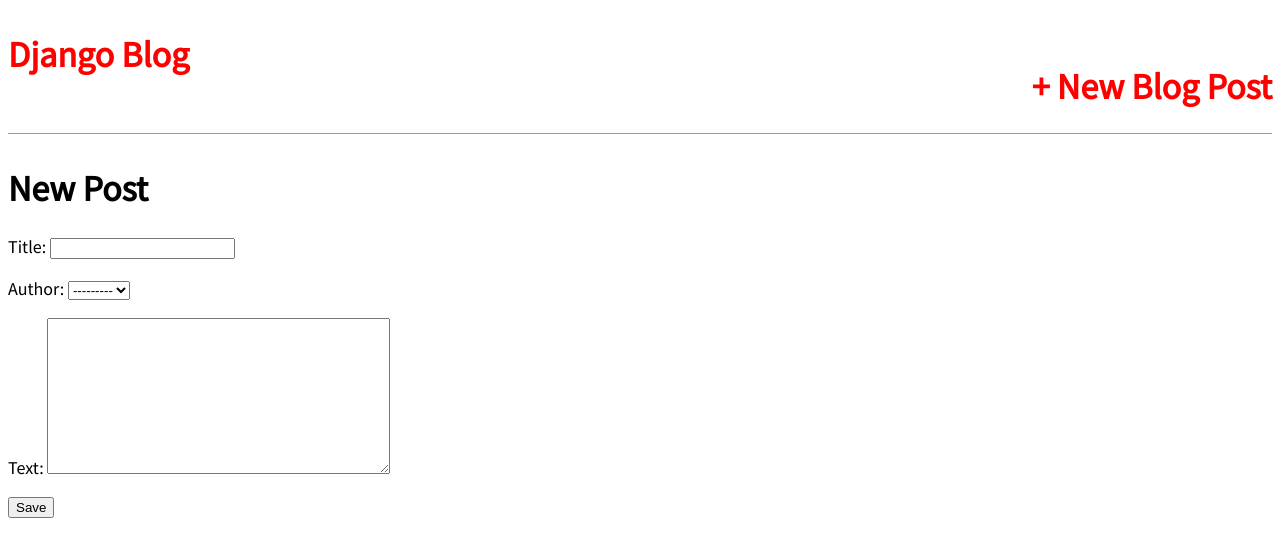
After one commit to rachit4018/Blog_App, a Django app: page /post/new/ in a window 1280 px wide. The commit adds this page. Shown: the top 557 px of the page. Run offline with Django 5.2, Linux system fonts and the light colour scheme; data comes from the database, SQL or seed files in the repository; both versions use the stored data as it was after the commit.

Commit message:
update blog feature added

```diff
--- a/blog/models.py
+++ b/blog/models.py
@@ -1,4 +1,5 @@
 from django.db import models
+from django.urls import reverse
 
 # Create your models here.
 class Post(models.Model):
@@ -10,3 +11,6 @@
     text = models.TextField()
     def __str__(self):
         return self.title
+
+    def get_absolute_url(self):
+        return reverse('post_detail', args=[str(self.id)])
--- a/blog/templates/base.html
+++ b/blog/templates/base.html
@@ -8,7 +8,12 @@
     </head>
     <body>
         <header>
-            <h1><a href="{% url 'home' %}">Django Blog</a></h1>
+            <div class="nav-left">
+                <h1><a href="{% url 'home' %}">Django Blog</a></h1>
+            </div>
+            <div class="nav-right">
+                <h1><a href="{% url 'post_new' %}">+ New Blog Post</a></h1>
+            </div>
 
         </header>
         <div>
--- a/blog/templates/post_detail.html
+++ b/blog/templates/post_detail.html
@@ -5,4 +5,6 @@
     <h2>{{post.title}}</h2>
     <p>{{post.text}}</p>
 </div>
+
+    <a href="{% url 'post_update' post.pk %}">EDIT BLOG</a>
 {% endblock content %}
--- /dev/null
+++ b/blog/templates/post_new.html
@@ -0,0 +1,9 @@
+{% extends 'base.html' %}
+
+{% block content %}
+    <h1> New Post</h1>
+    <form action="" method="post"> {% csrf_token %}
+        {{ form.as_p }}
+        <input type="submit" value="Save">
+    </form>
+{% endblock content %}
--- a/blog/urls.py
+++ b/blog/urls.py
@@ -1,6 +1,8 @@
 from django.urls import path
-from .views import BlogPostView,BlogDetailView
+from .views import BlogPostView,BlogDetailView,BlogCreateView, BlogUpdateView
 urlpatterns = [
     path('',BlogPostView.as_view(),name='home'),
     path('post/<int:pk>/',BlogDetailView.as_view(), name='post_detail'),
+    path('post/new/',BlogCreateView.as_view(), name = 'post_new'),
+    path('post/update/<int:pk>/', BlogUpdateView.as_view(), name='post_update'),
 ]
--- a/blog/views.py
+++ b/blog/views.py
@@ -1,6 +1,7 @@
 from django.shortcuts import render
 
 from django.views.generic import ListView,DetailView
+from django.views.generic.edit import CreateView,UpdateView
 from .models import Post
 # Create your views here.
 
@@ -11,3 +12,13 @@
 class BlogDetailView(DetailView):
     model = Post
     template_name = 'post_detail.html'
+
+class BlogCreateView(CreateView):
+    model = Post
+    template_name = 'post_new.html'
+    fields = ['title', 'author', 'text']
+
+class BlogUpdateView(UpdateView):
+    model =Post
+    template_name = 'post_update.html'
+    fields = ['title','text']
```
Also changed, not shown: blog/templates/post_update.html (added, +9 -0 lines), db.sqlite3.
